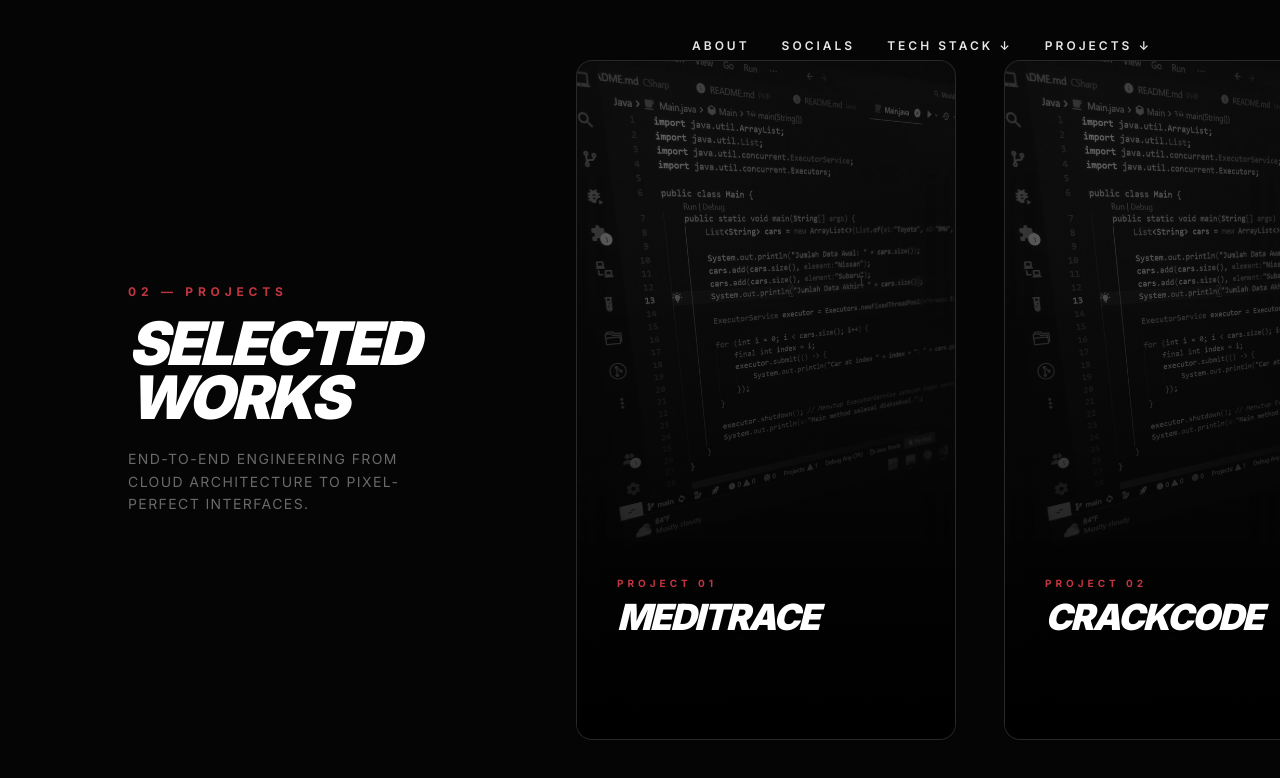
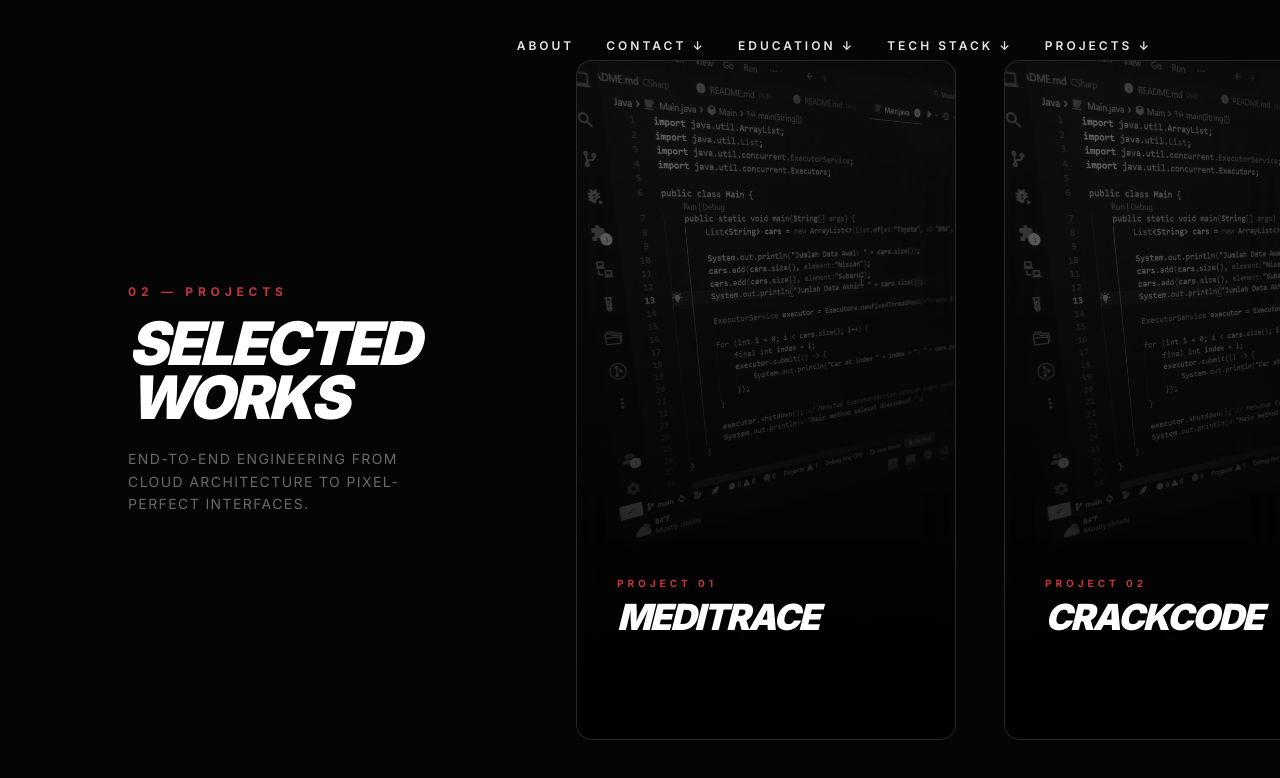
Before and after one commit to vidun-upek/Portfolio, a Next.js app in the folder pf/: page /projects in a window 1280 px wide. Shown: the top 778 px of the page. Built offline with nearby package versions, Linux system fonts and the light colour scheme.

Commit message:
feat: update navbar with directional arrows and section anchors

```diff
--- a/pf/src/components/Navbar.tsx
+++ b/pf/src/components/Navbar.tsx
@@ -3,41 +3,42 @@
 import Link from "next/link";
 
 export default function Navbar() {
-  const scrollToProjects = () => {
-    const section = document.getElementById("projects");
+  const scrollTo = (id: string) => {
+    const section = document.getElementById(id);
     if (section) {
       section.scrollIntoView({ behavior: "smooth" });
     }
   };
 
   const itemClass =
-    "text-[12px] font-semibold uppercase tracking-[0.25em] text-white/90 hover:text-[rgb(192,53,64)] transition-colors";
+    "text-[12px] font-semibold uppercase tracking-[0.25em] text-white/90 hover:text-[rgb(192,53,64)] transition-colors cursor-pointer";
 
   return (
-    /* Increased right spacing from 20 to 32 to move navbar further left */
-    <div className="absolute right-32 top-8 z-30">
+    <div className="absolute right-32 top-8 z-50">
       <nav>
         <ul className="flex items-center gap-8">
           <li>
-            <Link href="/about" className={itemClass}>
+            <button onClick={() => scrollTo("about")} className={itemClass}>
               About
-            </Link>
+            </button>
           </li>
-
           <li>
-            <Link href="/socials" className={itemClass}>
-              Socials
-            </Link>
+            <button onClick={() => scrollTo("contact")} className={itemClass}>
+              Contact ↓
+            </button>
           </li>
-
           <li>
-            <Link href="/techstack" className={itemClass}>
+            <button onClick={() => scrollTo("education")} className={itemClass}>
+              Education ↓
+            </button>
+          </li>
+          <li>
+            <button onClick={() => scrollTo("techstack")} className={itemClass}>
               Tech Stack ↓
-            </Link>
+            </button>
           </li>
-
           <li>
-            <button onClick={scrollToProjects} className={itemClass}>
+            <button onClick={() => scrollTo("projects")} className={itemClass}>
               Projects ↓
             </button>
           </li>
```
